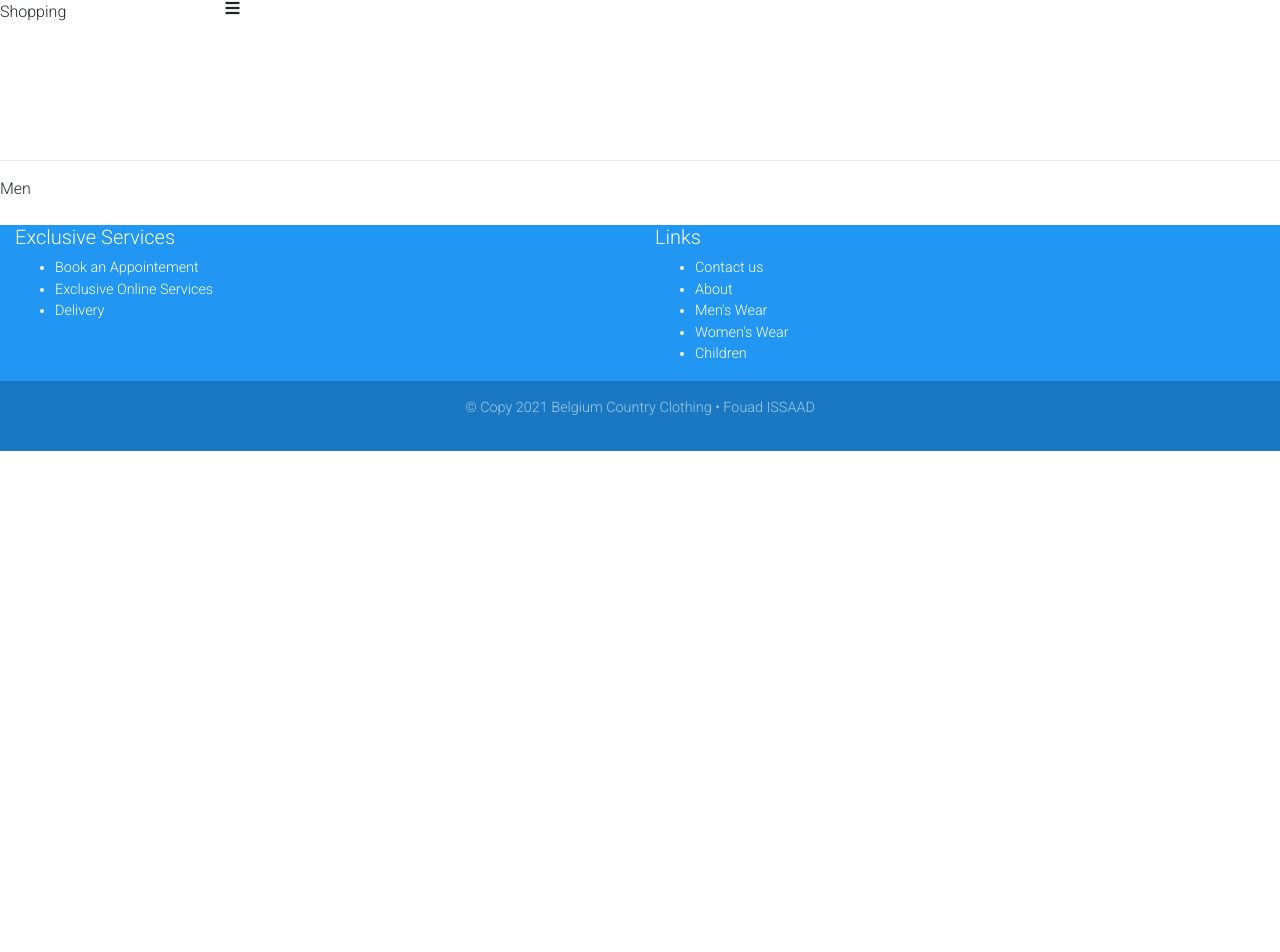
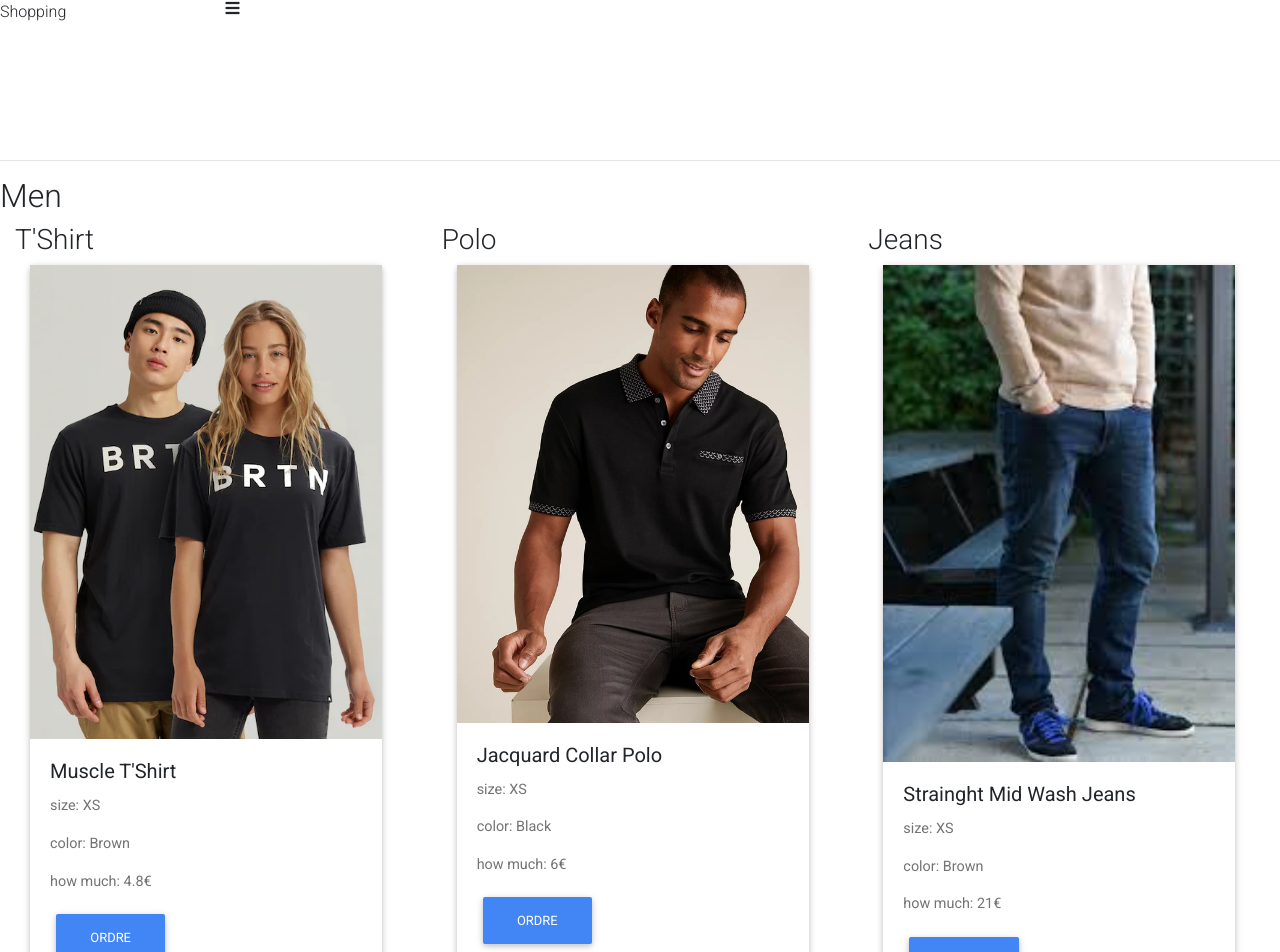
Before and after one commit to fouadissaad1/shoppingwebapps, a React (Create React App) app: page /MEN in a window 1280 px wide. Shown: the top 952 px of the page. Before the commit the page ends 800 px from the top, so only its background shows below. Built offline with nearby package versions, Linux system fonts and the light colour scheme.

Commit message:
add women men  change navbar

```diff
--- a/src/components/Navbar/Navbar.js
+++ b/src/components/Navbar/Navbar.js
@@ -4,7 +4,7 @@ import { MDBNav } from "mdbreact";
 import { About } from "../../pages/About";
 import {Contact} from "../../pages/Contact";
 import Children from "../../pages/Children";
-import Women from "../../pages/Women";
+import { Womens } from "../../pages/Women";
 import Men from "../../pages/Men";
 import Home from "../../pages/Home";
 
@@ -23,13 +23,13 @@ function NavBar() {
                             <Link to="/">Home</Link>
                         </li>
                         <li>
-                            <Link to="/MEN">MEN'S WEAR</Link>
+                            <Link to="/Men">MEN'S WEAR</Link>
                         </li>
                         <li>
-                            <Link to="/WOMEN">WOMEN'S WEAR</Link>
+                            <Link to="/Women">WOMEN'S WEAR</Link>
                         </li>
                         <li>
-                            <Link to="/CHILDREN">CHILDREN</Link>
+                            <Link to="/Children">CHILDREN</Link>
                         </li>
                         <li>
                             <Link to="/about">About</Link>
@@ -62,7 +62,7 @@ function NavBar() {
 
                     </Route>
                     {/* eslint-disable-next-line no-undef */}
-                    <Route path="/WOMEN" component={Women}>
+                    <Route path="/WOMEN" component={Womens}>
 
 
                     </Route>
--- a/src/index.js
+++ b/src/index.js
@@ -3,10 +3,7 @@ import ReactDOM from 'react-dom';
 import './index.css';
 import App from './App';
 import reportWebVitals from './reportWebVitals';
-import '@fortawesome/fontawesome-free/css/all.min.css';
-import '@fortawesome/fontawesome-free/css/all.min.css';
-import 'bootstrap-css-only/css/bootstrap.min.css';
-import 'mdbreact/dist/css/mdb.css';
+
 
 
 ReactDOM.render(
--- a/src/pages/Children.js
+++ b/src/pages/Children.js
@@ -1,7 +1,8 @@
+
 function Children(){
     return(
         <>
-            <p>Children</p>
+
         </>
     )
 }
--- a/src/pages/Men.js
+++ b/src/pages/Men.js
@@ -1,7 +1,67 @@
+import '@fortawesome/fontawesome-free/css/all.min.css';
+import 'bootstrap-css-only/css/bootstrap.min.css';
+import 'mdbreact/dist/css/mdb.css';
+import React from "react";
+import { MEN_CLOTHING_DATA } from "../data/data";
+import {
+    MDBBtn,
+    MDBCard,
+    MDBCardBody,
+    MDBCardText,
+    MDBCardTitle,
+    MDBCol,
+    MDBContainer,
+    MDBRow
+} from "mdb-react-ui-kit";
+function Category(props) {
+    const {category} = props;
+    return <div>
+        <h3 className="title">{category.name}</h3>
+        {
+            category.products.map((p) => <Man key={p.id} man={p}/>)
+        }
+    </div>
+}
+
+function Man(props) {
+    const {man} = props;
+    return (
+        <MDBContainer>
+            <MDBRow>
+                <MDBCol>
+                    <MDBCard style={{maxWidth: '22rem'}}>
+                        {man.image}
+                        <MDBCardBody>
+                            <MDBCardTitle>{man.name}</MDBCardTitle>
+                            <MDBCardText>
+                                <p className="pMenStyle">size: {man.size} </p>
+                                <p className="pMenStyle">color: {man.color}</p>
+                                <p className="pMenStyle">how much: {man.prijs}&euro;</p>
+                            </MDBCardText>
+                            <MDBBtn href='#'>Ordre</MDBBtn>
+                        </MDBCardBody>
+                    </MDBCard>
+                </MDBCol>
+            </MDBRow>
+        </MDBContainer>
+    );
+}
 function Men(){
     return(
         <>
-            <p>Men</p>
+            <MDBContainer fluid>
+                <MDBRow>
+                    <h2>Men</h2>
+                    <hr/>
+                </MDBRow>
+                <MDBRow>
+                    {MEN_CLOTHING_DATA.map((c, i) =>
+                        <MDBCol>
+                            <Category category={c} key={i}/>
+                        </MDBCol>
+                    )}
+                </MDBRow>
+            </MDBContainer>
         </>
     )
 }
--- a/src/pages/Women.js
+++ b/src/pages/Women.js
@@ -1,8 +1,63 @@
-function Women(){
+import React from "react";
+import { WOMEN_CLOTHING_DATA } from "../data/data";
+import {
+    MDBBtn,
+    MDBCard, MDBCardBody, MDBCardText, MDBCardTitle,
+    MDBCol,
+    MDBContainer,
+    MDBRow
+} from "mdb-react-ui-kit";
+
+function Category(props) {
+    const {category} = props;
+    return <div>
+        <h3>{category.name}</h3>
+        {
+            category.womenProduts.map((p) => <Women key={p.name} women={p}/>)
+        }
+    </div>
+}
+function Women(props) {
+    const {women} = props;
+    return (
+        <MDBContainer>
+            <MDBRow>
+                <MDBCol>
+                    {/* eslint-disable-next-line react/jsx-no-undef */}
+                    <MDBCard style={{maxWidth: '22rem'}}>
+                        {women.image}
+                        <MDBCardBody>
+                            <MDBCardTitle>{women.name}</MDBCardTitle>
+                            <MDBCardText>
+                                <p className="pMenStyle">size: {women.size} </p>
+                                <p className="pMenStyle">color: {women.color}</p>
+                                <p className="pMenStyle">how much: {women.prijs}&euro;</p>
+                            </MDBCardText>
+                            <MDBBtn href='#'>Ordre</MDBBtn>
+                        </MDBCardBody>
+                    </MDBCard>
+                </MDBCol>
+            </MDBRow>
+        </MDBContainer>
+    );
+}
+export function Womens(){
     return(
         <>
-            <p>Women</p>
+            <MDBContainer fluid>
+                <MDBRow>
+                    <h2>Women</h2>
+                    <hr/>
+                </MDBRow>
+                <MDBRow>
+                    {WOMEN_CLOTHING_DATA.map((c, i) =>
+                        <MDBCol>
+                            <Category category={c} key={i}/>
+                        </MDBCol>
+                    )}
+                </MDBRow>
+            </MDBContainer>
         </>
     )
 }
-export default Women
+export default Womens;
```
